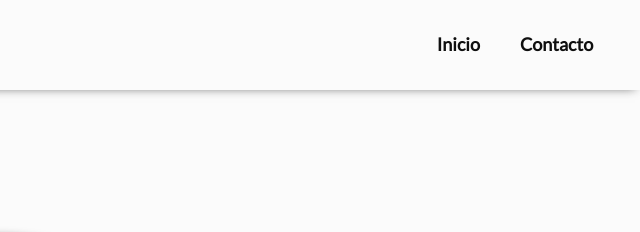
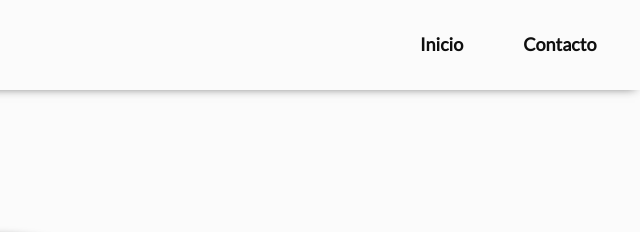
Before and after one commit to Cischo/proyecto-1-cod-latam, a plain HTML site: page index.html in a window 1280 px wide. Shown: the top 232 px of the page, 640-1280 px from the left. Drawn offline with Linux system fonts and the light colour scheme; a web font is replaced by a local one.

Commit message:
nuevos cambios en html y css

```diff
--- a/css/styles.css
+++ b/css/styles.css
@@ -76,7 +76,6 @@ header{
     display: flex;
     justify-content: space-between;
     align-items: center;
-    /* padding: 16px; */
     height: 90px;
     width: 100%;
     position: fixed;
@@ -87,7 +86,6 @@ header{
 }
 header nav{
     display: flex;
-    justify-content: space-evenly;
     width: 250px;
 }
 .logo{
@@ -99,10 +97,10 @@ ul#menu{
     font-weight: bolder;
 }
 li.menu-item a{
-    display: flex;
-    padding: 20px;
+    padding: 30px;
 }
                                 /*Estilos del main-section#inicio*/
+
 section{
     display: flex;
     flex-direction: column;
@@ -161,8 +159,6 @@ ul.menu-contacto{
     align-items: center;
 }
 .redes{
-    display: flex;
-    align-items: center;
     margin: 30px;
 }
 .red{
```
